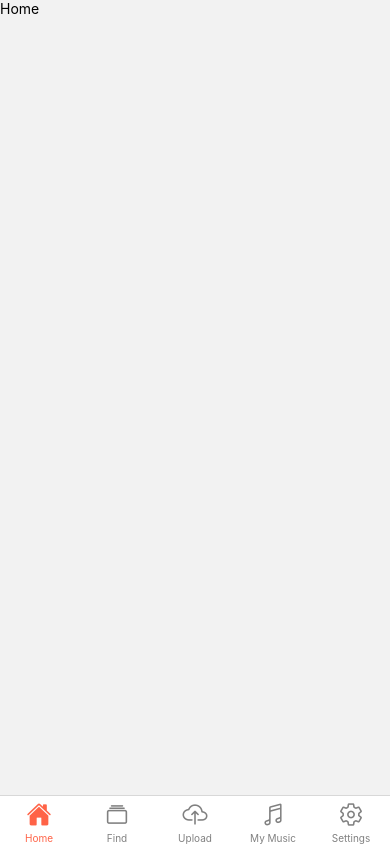
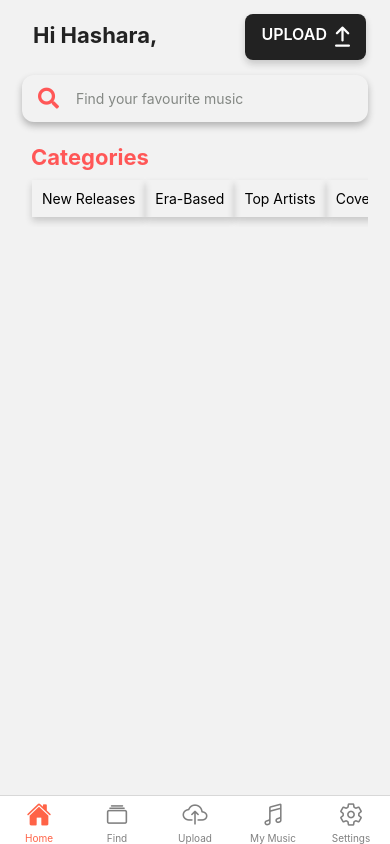
Before and after one commit to Hashara13/Toop-Mobile-application, a React Native app: screen /Home in a window 390 px wide. Built offline with nearby package versions, Linux system fonts and the light colour scheme.

Commit message:
Home screen updated

```diff
--- /dev/null
+++ b/components/Header.js
@@ -0,0 +1,78 @@
+import {
+  Text,
+  TouchableOpacity,
+  StyleSheet,
+  View,
+  TextInput,
+} from "react-native";
+import React from "react";
+import COLORS from "../constants/colors";
+
+
+import Octicons from '@expo/vector-icons/Octicons';
+
+
+const Header = ({ placeholder1,icon, placeholder }) => {
+    return (
+      <View style={styles.SearchContainer}>
+        <Text style={styles.HeaderText}>{placeholder1}</Text>
+        <View style={styles.UploadView}>
+      <Octicons name="upload" size={24} color={COLORS.white}
+          style={styles.SearchIcon}
+        />
+         <Text style={styles.ButtonText}>{placeholder}</Text>
+  </View>
+
+      </View>
+    );
+  };
+
+  const styles = StyleSheet.create({
+    SearchContainer: {
+      paddingHorizontal: 2,
+      paddingVertical: 4,
+      borderColor: COLORS.black,
+      flexDirection: "row",
+      marginHorizontal: 16,
+      justifyContent:"space-between",
+      marginVertical: 10,
+
+
+    },
+    UploadView:{
+
+    flexDirection:"row-reverse",
+    paddingHorizontal:16,
+    paddingVertical:10,
+    backgroundColor:COLORS.black,
+      justifyContent:"space-between",
+      borderColor: COLORS.black,
+      shadowColor: COLORS.black,
+      shadowOffset: { width: 0, height: 4 },
+      shadowOpacity: 0.2,
+      shadowRadius: 7,
+      borderRadius:8,
+
+    },
+
+    HeaderText: {
+      fontSize: 22,
+      color:COLORS.black,
+      fontWeight:700,
+      paddingLeft: 9,
+      paddingTop:8
+
+    },
+    ButtonText:{
+        fontSize: 16,
+        color:COLORS.white,
+        fontWeight:600,
+       shadowColor:COLORS.white,
+       shadowOpacity:10,
+
+
+
+    }
+  });
+
+export default Header;
--- /dev/null
+++ b/components/MusicCategory.js
@@ -0,0 +1,74 @@
+import React from "react";
+import {
+  Text,
+  TouchableOpacity,
+  StyleSheet,
+  View,
+  TextInput,
+  ScrollView,
+} from "react-native";
+import COLORS from "../constants/colors";
+import CatList from "../constants/CatList";
+import FontAwesome5 from "@expo/vector-icons/FontAwesome5";
+import { CatListitemns } from "../constants/CatList";
+
+const MusicCategory = ({ icon, placeholder }) => {
+  return (
+    <View style={styles.Container}>
+      <Text style={styles.HeaderText}>Categories</Text>
+      <ScrollView  horizontal showsHorizontalScrollIndicator={false}>
+      <View style={styles.CatViewScroll}>
+        {CatListitemns.map((catrgory, id) => {
+          return (
+            <View>
+              <Text style={styles.CatView} >{catrgory.catrgory}</Text>
+            </View>
+          );
+        })}
+          </View>
+      </ScrollView>
+    </View>
+  );
+};
+const styles = StyleSheet.create({
+  Container: {
+    paddingVertical: 12,
+
+    marginHorizontal: 16,
+    marginVertical: 1,
+  },
+  CatView: {
+    paddingHorizontal: 10,
+    paddingVertical: 10,
+
+    shadowColor: COLORS.black,
+    shadowOffset: { width: 0, height: 4 },
+    shadowOpacity: 0.2,
+    shadowRadius: 7,
+    // borderRadius: 8,
+  },
+  CatViewScroll:{
+    paddingVertical: 10,
+    paddingHorizontal: 10,
+    marginHorizontal:0,
+
+    flexDirection:"row",
+    justifyContent: "space-between",
+  },
+  SearchIcon: {
+    // alignItems:"flex-start",
+  },
+  SearchText: {
+    fontSize: 14,
+    paddingLeft: 9,
+    color: "#848884",
+  },
+  HeaderText: {
+    fontSize: 22,
+    color: COLORS.primary,
+    fontWeight: 700,
+    paddingLeft: 9,
+    paddingTop: 8,
+  },
+});
+export default MusicCategory;
--- /dev/null
+++ b/components/Search.js
@@ -0,0 +1,56 @@
+import {
+  Text,
+  TouchableOpacity,
+  StyleSheet,
+  View,
+  TextInput,
+} from "react-native";
+import React from "react";
+import COLORS from "../constants/colors";
+
+import Ionicons from "@expo/vector-icons/Ionicons";
+import FontAwesome5 from "@expo/vector-icons/FontAwesome5";
+import { FontAwesomeIcon } from "@fortawesome/react-native-fontawesome";
+
+const Search = ({ icon, placeholder }) => {
+  return (
+    <View style={styles.SearchContainer}>
+      <FontAwesome5
+        name={icon}
+        size={21}
+        color="#FF5757"
+        style={styles.SearchIcon}
+      />
+
+      <TextInput style={styles.SearchText} placeholder={placeholder} />
+    </View>
+  );
+};
+
+const styles = StyleSheet.create({
+  SearchContainer: {
+    paddingHorizontal: 16,
+    paddingVertical: 12,
+    backgroundColor: ' #E9E4E3',
+    borderColor: COLORS.black,
+    flexDirection: "row",
+    marginHorizontal: 16,
+    marginVertical: 1,
+
+    borderRadius: 12,
+
+    shadowColor: COLORS.black,
+    shadowOffset: { width: 0, height: 4 },
+    shadowOpacity: 0.3,
+    shadowRadius: 7,
+  },
+  SearchIcon: {
+    // alignItems:"flex-start",
+  },
+  SearchText: {
+    fontSize: 14,
+    paddingLeft: 9,
+    color: "#848884",
+  },
+});
+export default Search;
--- /dev/null
+++ b/constants/CatList.js
@@ -0,0 +1,29 @@
+import React from 'react'
+
+
+    export const CatListitemns=[
+        {
+            id:"01",
+            catrgory:"New Releases",
+        },
+        {
+            id:"02",
+            catrgory:"Era-Based",
+        },
+        {
+            id:"02",
+            catrgory:"Top Artists",
+        },
+        {
+            id:"03",
+            catrgory:"Cover-Songs",
+        },
+        {
+            id:"04",
+            catrgory:"Live Performances",
+        },
+        {
+            id:"04",
+            catrgory:"Instrument Plays",
+        },
+        ];
--- a/screens/HomeScreen.js
+++ b/screens/HomeScreen.js
@@ -1,78 +1,19 @@
-// ./screens/Home.js
+import React from 'react';
+import { View, Button, Text, StyleSheet,SafeAreaView } from 'react-native';
+import Search from '../components/Search';
+import Header from '../components/Header';
+import MusicCategory from '../components/MusicCategory';
 
-import React from 'react';
-import { View, Button, Text, StyleSheet } from 'react-native';
-// import DocumentPicker from 'react-native-document-picker';
-// import AudioRecorderPlayer from 'react-native-audio-recorder-player';
 
 function HomeScreen() {
-    // const [audioPath, setAudioPath] = useState(null);
-    // const audioRecorderPlayer = new AudioRecorderPlayer();
-
-    // const pickAudioFile = async () => {
-    //     try {
-    //       const res = await DocumentPicker.pick({
-    //         type: [DocumentPicker.types.audio],
-    //       });
-    //       setAudioPath(res[0].uri);
-    //     } catch (err) {
-    //       if (DocumentPicker.isCancel(err)) {
-    //         console.log('User cancelled the picker');
-    //       } else {
-    //         console.error(err);
-    //       }
-    //     }
-    //   };
-
-    // const playAudio = async () => {
-    //     if (audioPath) {
-    //       await audioRecorderPlayer.startPlayer(audioPath);
-    //       audioRecorderPlayer.addPlayBackListener((e) => {
-    //         if (e.current_position === e.duration) {
-    //           audioRecorderPlayer.stopPlayer();
-    //           audioRecorderPlayer.removePlayBackListener();
-    //         }
-    //       });
-    //     }
-    //   };
 
     return (
-      <View>
-        <Text>
-          Home
-        </Text>
-      </View>
-    //     <View style={styles.container}>
-    //   <Button title="Pick Audio File"
-    //   onPress={pickAudioFile}
-    //   />
-    //   {audioPath && (
-    //     <View style={styles.audioPlayer}>
-    //       <Text style={styles.audioPath}>
-    //         {audioPath}
-    //         </Text>
-    //       <Button title="Play Audio"
-    //       onPress={playAudio}
-    //       />
-    //     </View>
-    //   )}
-    // </View>
-    );
-}
-// const styles = StyleSheet.create({
-//     container: {
-//       flex: 1,
-//       justifyContent: 'center',
-//       alignItems: 'center',
-//       padding: 16,
-//     },
-//     audioPlayer: {
-//       marginTop: 20,
-//       alignItems: 'center',
-//     },
-//     audioPath: {
-//       marginBottom: 10,
-//       textAlign: 'center',
-//     },
-//   });
+      <SafeAreaView style={{flex:1, marginHorizontal:6}}>
+
+      <Header placeholder1="Hi Hashara," icon="Upload" placeholder="UPLOAD  "/>
+<Search icon="search" placeholder="  Find your favourite music"/>
+<MusicCategory/>
+        </SafeAreaView>
+
+    )}
 export default HomeScreen;
```
Also changed, not shown: package.json (+7 -4 lines), 1 other file (tests, documents, lock files or other folders).
